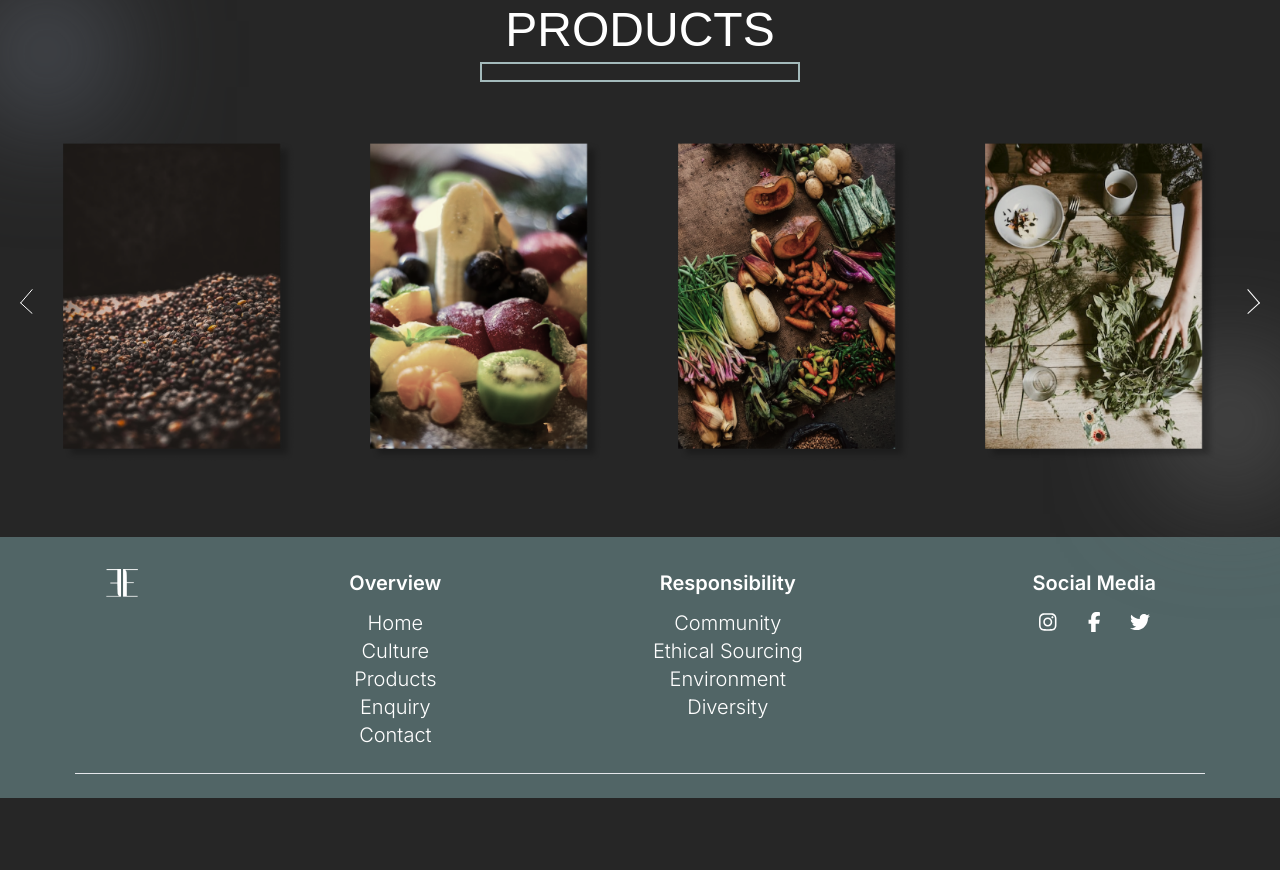
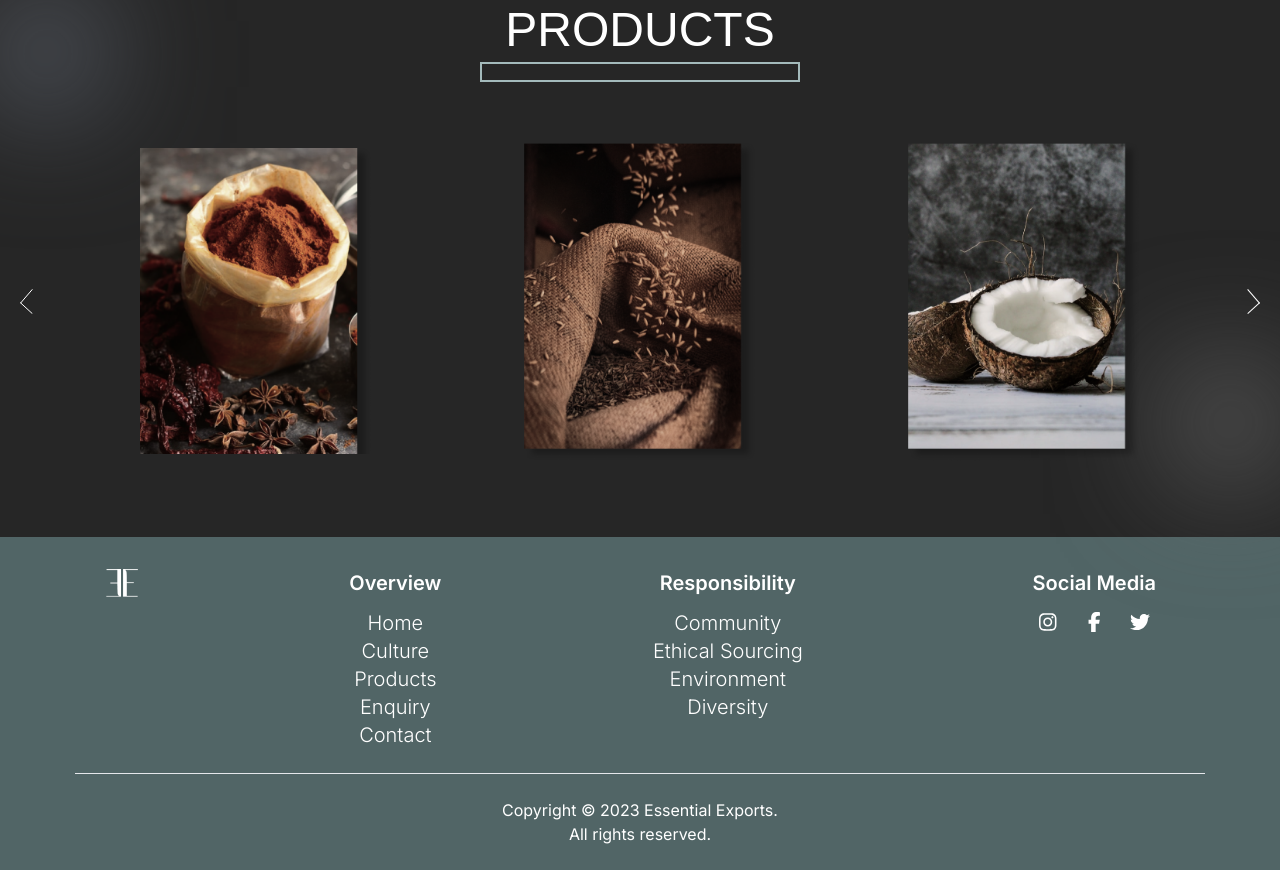
Before and after one commit to jassuwu/essential-exports, a Next.js app: page / in a window 1280 px wide. Shown: the part 1960-2830 px from the top of the page. Before the commit the page ends 2758 px from the top, so only its background shows below. Built offline with nearby package versions, Linux system fonts and the light colour scheme; a web font is replaced by a local one.

Commit message:
copyright added

```diff
--- a/components/Footer.tsx
+++ b/components/Footer.tsx
@@ -38,6 +38,10 @@ const Footer = () => {
       <div className='p-6 flex justify-center'>
         <hr className='w-11/12'></hr>
       </div>
+      <div className='pb-6 text-center font-inter md:text-base text-sm'>
+        <h2>Copyright © 2023 Essential Exports.</h2>
+        <h2>All rights reserved.</h2>
+      </div>
     </div>
   )
 }
--- a/components/Home/Slideshow.tsx
+++ b/components/Home/Slideshow.tsx
@@ -5,12 +5,8 @@ import { useEffect, useState } from 'react';
 
 const images = [
     "/images/1.png",
-    "/images/2.png",
-    "/images/3.png",
-    "/images/4.png",
-    "/images/5.png",
-    "/images/6.png",
-    "/images/7.png"
+    "/images/7.png",
+    "/images/8.png"
   ]
 
 const props = {
@@ -51,7 +47,7 @@ const Slideshow = () => {
         setCount(3)
       }
       else {
-        setCount(4)
+        setCount(3)
       }
     }
     handleResize();
```
Also changed, not shown: public/images/8.png (added).
